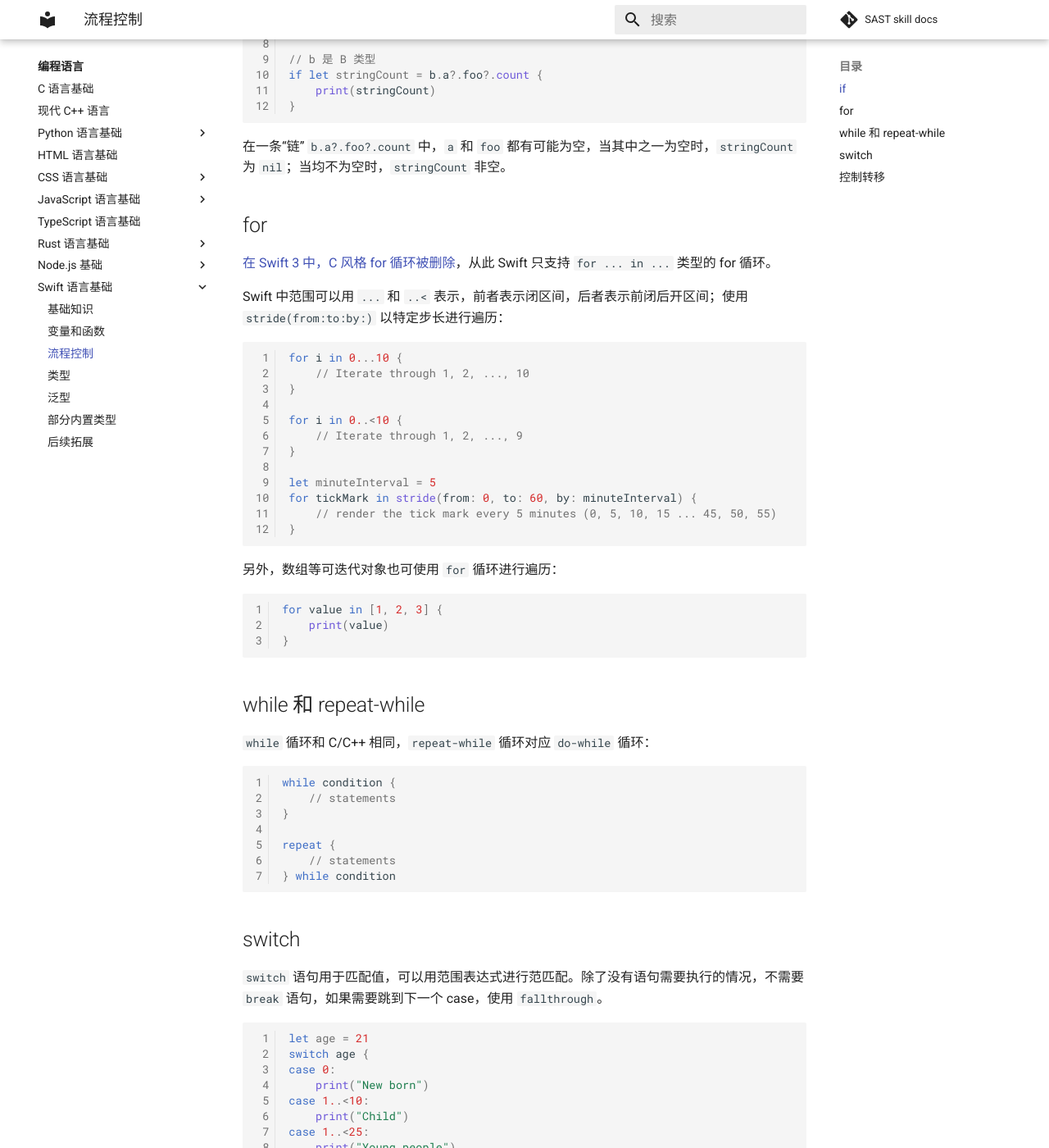
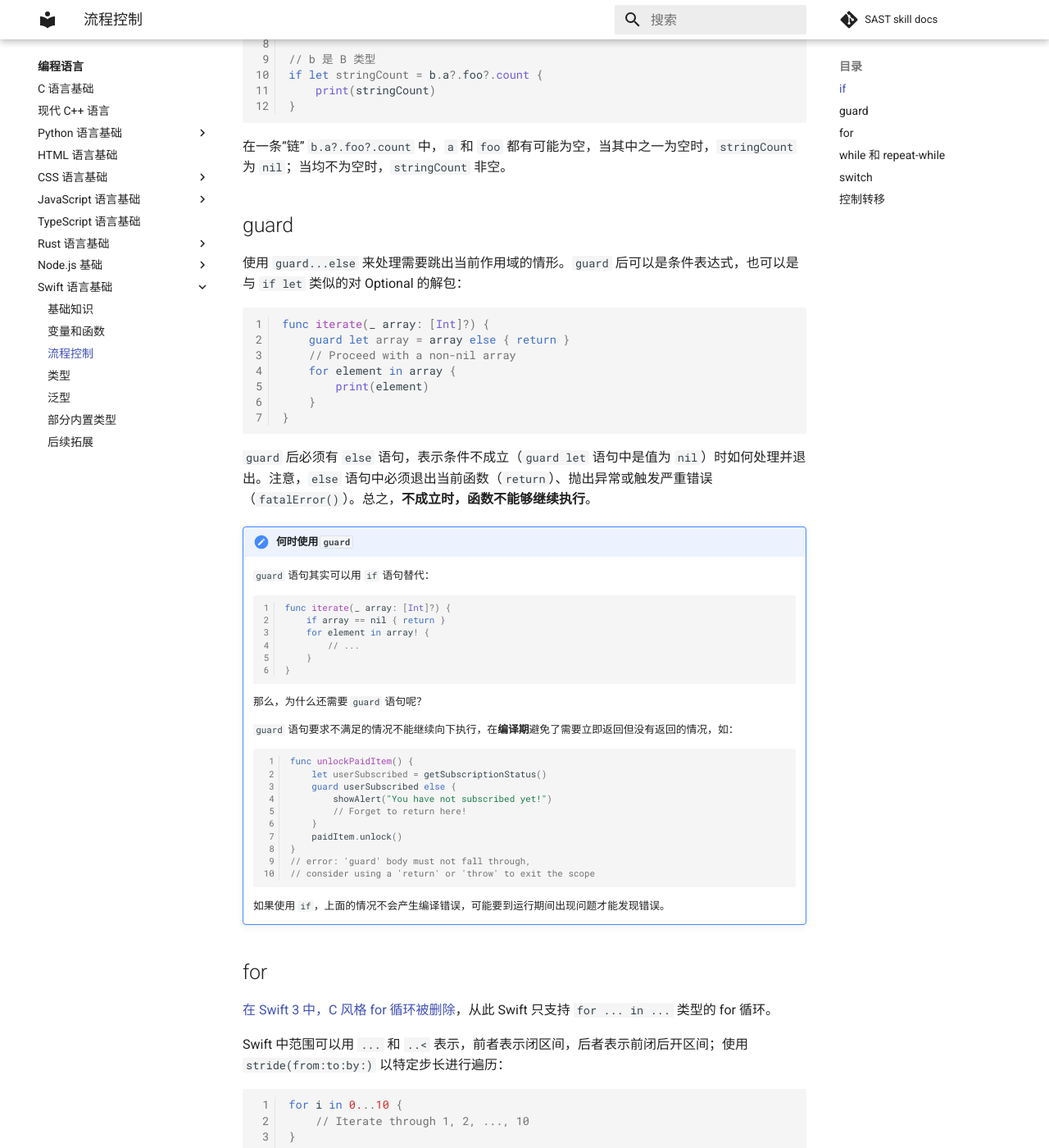
Before and after one commit to SAST-skill-docers/sast-skill-docs, an MkDocs documentation site: the page built from docs/languages/swift/control-flow.md, in a window 1280 px wide and 1400 px high, scrolled down 1154 px. Shown: the whole window at 82% size. Built offline with MkDocs 1.6.1 and Material for MkDocs 9.7.7, drawn with Linux system fonts in a browser that asks for light colours; comment, search, counter and statistics services are not loaded; some of the changed text lies outside the part shown.

Commit message:
Enhancement and bug/typo fixes

````diff
--- a/docs/languages/swift/control-flow.md
+++ b/docs/languages/swift/control-flow.md
@@ -61,6 +61,53 @@ if let stringCount = b.a?.foo?.count {
 
 在一条“链” `b.a?.foo?.count` 中，`a` 和 `foo` 都有可能为空，当其中之一为空时，`stringCount` 为 `nil`；当均不为空时，`stringCount` 非空。
 
+## guard
+
+使用 `guard...else` 来处理需要跳出当前作用域的情形。`guard` 后可以是条件表达式，也可以是与 `if let` 类似的对 Optional 的解包：
+
+```swift
+func iterate(_ array: [Int]?) {
+    guard let array = array else { return }
+    // Proceed with a non-nil array
+    for element in array {
+        print(element)
+    }
+}
+```
+
+`guard` 后必须有 `else` 语句，表示条件不成立（`guard let` 语句中是值为 `nil`）时如何处理并退出。注意，`else` 语句中必须退出当前函数（`return`）、抛出异常或触发严重错误（`fatalError()`）。总之，**不成立时，函数不能够继续执行**。
+
+!!!note "何时使用 `guard`"
+    `guard` 语句其实可以用 `if` 语句替代：
+
+    ```swift
+    func iterate(_ array: [Int]?) {
+        if array == nil { return }
+        for element in array! {
+            // ...
+        }
+    }
+    ```
+
+    那么，为什么还需要 `guard` 语句呢？
+
+    `guard` 语句要求不满足的情况不能继续向下执行，在**编译期**避免了需要立即返回但没有返回的情况，如：
+
+    ```swift
+    func unlockPaidItem() {
+        let userSubscribed = getSubscriptionStatus()
+        guard userSubscribed else {
+            showAlert("You have not subscribed yet!")
+            // Forget to return here!
+        }
+        paidItem.unlock()
+    }
+    // error: 'guard' body must not fall through,
+    // consider using a 'return' or 'throw' to exit the scope
+    ```
+
+    如果使用 `if`，上面的情况不会产生编译错误，可能要到运行期间出现问题才能发现错误。
+
 ## for
 
 [在 Swift 3 中，C 风格 for 循环被删除](https://github.com/apple/swift-evolution/blob/main/proposals/0007-remove-c-style-for-loops.md)，从此 Swift 只支持 `for ... in ...` 类型的 for 循环。
@@ -76,13 +123,12 @@ for i in 0..<10 {
     // Iterate through 1, 2, ..., 9
 }
 
-let minuteInterval = 5
-for tickMark in stride(from: 0, to: 60, by: minuteInterval) {
+for tickMark in stride(from: 0, to: 60, by: 5) {
     // render the tick mark every 5 minutes (0, 5, 10, 15 ... 45, 50, 55)
 }
 ```
 
-另外，数组等可迭代对象也可使用 `for` 循环进行遍历：
+另外，数组等也可使用 `for` 循环进行遍历：
 
 ```swift
 for value in [1, 2, 3] {
@@ -106,7 +152,9 @@ repeat {
 
 ## switch
 
-`switch` 语句用于匹配值，可以用范围表达式进行范匹配。除了没有语句需要执行的情况，不需要 `break` 语句，如果需要跳到下一个 case，使用 `fallthrough`。
+`switch` 语句用于匹配值，可以用范围表达式进行范围匹配。
+
+与 C/C++ 不同吗，匹配后跳出 `switch` 不需要 `break` 语句，如果需要跳到下一个 case，使用 `fallthrough`。
 
 ```swift
 let age = 21
@@ -129,7 +177,7 @@ default:
 
 ## 控制转移
 
-在循环中，使用 `continue` 转到下一个迭代对象：
+在循环中，使用 `continue` 转到下一次循环：
 
 ```swift
 var characters = ""
@@ -155,7 +203,7 @@ for character in "Swift Programming Language" {
 使用标签跨越多层循环进行控制：
 
 ```swift
-var words = ["Swift", "烫", "Programming", "Language"]
+let words = ["Swift", "烫", "Programming", "Language"]
 outerLoop: for word in words {
     // A stupid switch just to demostrate
     switch word.first {
````
Also changed, not shown: docs/languages/swift/extensions.md (+6 -2 lines), docs/languages/swift/index.md (+1 -1 lines), docs/languages/swift/internal-types.md (+4 -0 lines), docs/languages/swift/types.md (+46 -19 lines), docs/languages/swift/variable-function.md (+8 -3 lines).
